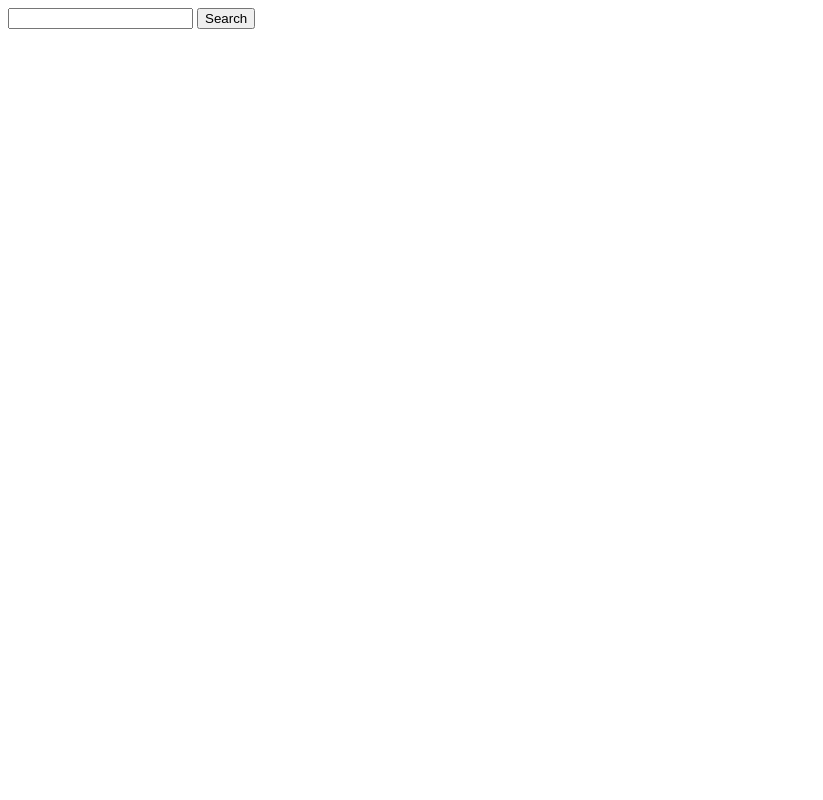
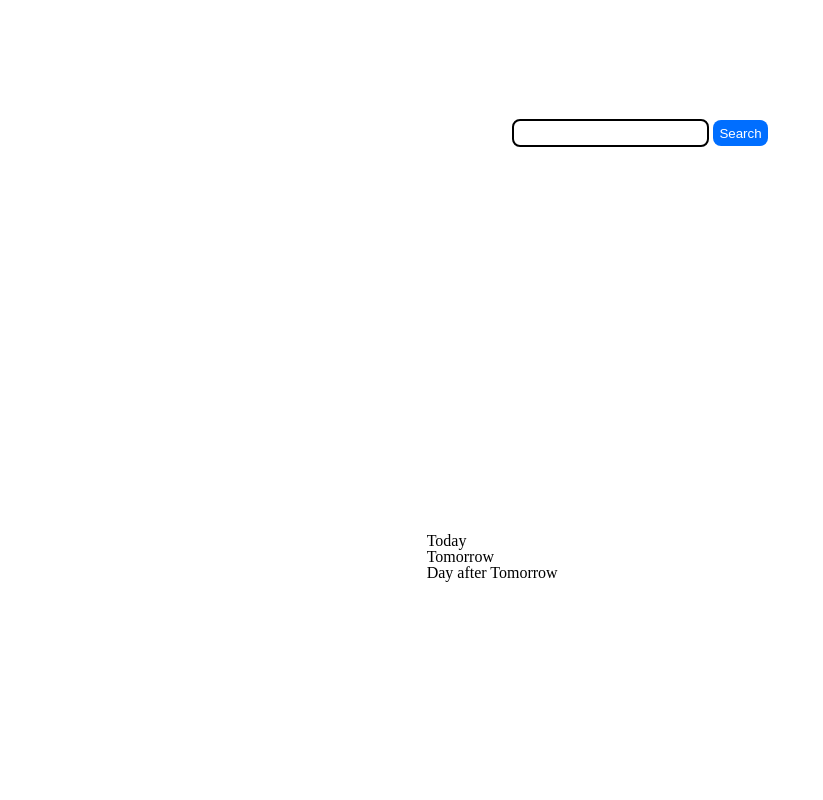
Before and after one commit to BuonicosII/weather-app, a website built with webpack: page dist/index.html in a window 1280 px wide. Shown: the whole page, without its empty margins (0-823 px from the left). Built offline with Linux system fonts and the light colour scheme.

Commit message:
Add basic layout to print API information

```diff
--- a/src/style.css
+++ b/src/style.css
@@ -45,3 +45,58 @@ table {
 	border-collapse: collapse;
 	border-spacing: 0;
 }
+
+body {
+    height: 100vh;
+    display: grid;
+    grid-template-columns: 1fr 1fr 1fr 1fr 1fr 1fr;
+    grid-template-rows: 1fr 1fr 1fr;
+}
+
+#searchCity {
+    background-color: rgba(0, 0, 255, 0);
+}
+
+#formHolder {
+    grid-area: 1 / 3 / 2 / 5;
+    display: flex;
+    justify-content: center;
+    align-items: center;
+}
+
+#location {
+    appearance: none;
+    border: 2px solid black ;
+    border-radius: 1vh;
+    height: 1vh;
+    padding: 1vh;
+    background-color: rgba(0, 0, 255, 0);
+
+}
+
+#searchButton {
+    appearance: none;
+    height: calc(3vh + 2px);
+    color: white;
+    background-color: rgb(0, 110, 255);
+    border: 0px;
+    border-radius: 1vh;
+}
+
+#currentData1 {
+    display: flex;
+    justify-content: center;
+    align-items: center;
+    grid-area: 1 / 1 / 2 / 2;
+}
+
+#currentData2 {
+    display: flex;
+    justify-content: center;
+    align-items: center;
+    grid-area: 1 / 6 / 2 / 7;
+}
+
+#forecast {
+    grid-area: 3 / 3 / 4 / 5;
+}
--- a/src/weather-data.js
+++ b/src/weather-data.js
@@ -5,8 +5,30 @@ async function getWeatherData(location) {
     try {
         let weather = await fetch(`https://api.weatherapi.com/v1/forecast.json?key=4626ed69a3ed4fd284a194520230509&q=${location}&days=3`);
         let weatherData = await weather.json();
+
+        let city = document.querySelector("#city");
+        city.textContent = weatherData.location.name
+
+        let date = document.querySelector("#date");
+        date.textContent = weatherData.location.localtime;
+
+        let currentWeather = document.querySelector("#currentWeather span");
+        currentWeather.textContent = weatherData.current.condition.text;
+
+        let feelsLike = document.querySelector("#temperatureFelt span");
+        feelsLike.textContent = weatherData.current.feelslike_c;
+
+        let humidity = document.querySelector("#humidity span");
+        humidity.textContent = weatherData.current.humidity;
+
+        let rainChance = document.querySelector("#rainChance span");
+        rainChance.textContent = weatherData.forecast.forecastday[0].daily_chance_of_rain;
+
+        let windSpeed = document.querySelector("#windSpeed span");
+        windSpeed.textContent = weatherData.current.wind_kph;
+
         console.log(weatherData);
-    }catch {
+    } catch {
         alert("Whoops, something went wrong");
     }
 
```
Also changed, not shown: dist/index.html, dist/main.js.
